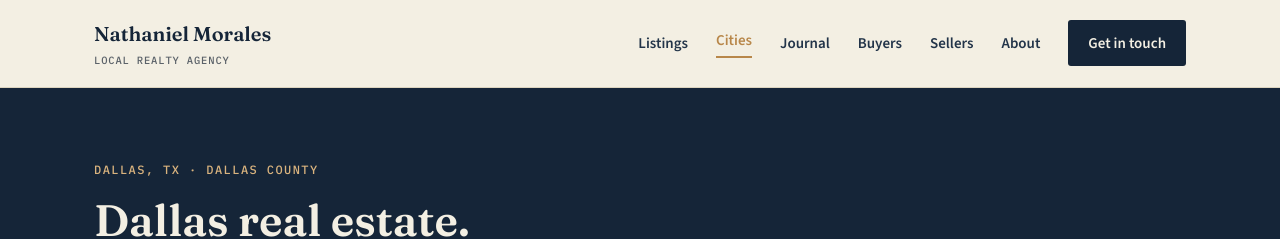
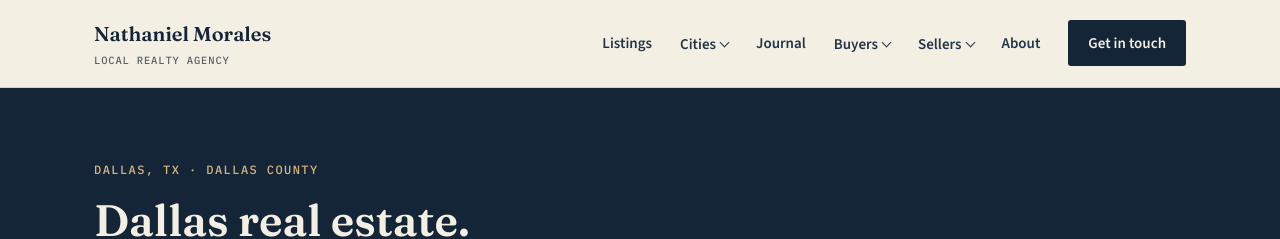
Before and after one commit to nathanielmorales7/deedanddoor, a Jekyll site: the page dallas.html, which Jekyll copies as it is, in a window 1280 px wide. Shown: the top 239 px of the page. Built offline with Jekyll 4.4.1, drawn with Linux system fonts in a browser that asks for light colours.

Commit message:
Fix Cities/Buyers/Sellers nav dropdowns on city landing pages

```diff
--- a/dallas.html
+++ b/dallas.html
@@ -80,6 +80,26 @@
     .statstrip-inner{flex-wrap:wrap;}
     .stat{flex:1 1 45%;border-right:none;margin-bottom:10px;}
   }
+
+  .navdrop{position:relative;}
+  .navdrop-trigger{display:inline-flex;align-items:center;gap:5px;cursor:pointer;}
+  .navdrop-trigger::after{content:'';width:6px;height:6px;border-right:1.5px solid currentColor;border-bottom:1.5px solid currentColor;transform:rotate(45deg);margin-top:-3px;}
+  .navdrop-menu{display:none;position:absolute;top:100%;left:0;margin-top:18px;background:#fff;border:1px solid var(--line);border-radius:3px;box-shadow:0 14px 28px rgba(28,30,32,0.14);min-width:230px;padding:6px;z-index:30;}
+  .navdrop-menu::before{content:'';position:absolute;top:-18px;left:0;right:0;height:18px;}
+  .navdrop:hover .navdrop-menu,.navdrop:focus-within .navdrop-menu,.navdrop.hover-open .navdrop-menu{display:block;}
+  .navdrop-menu a{display:block;padding:11px 12px;font-size:14px;font-weight:400;color:var(--ink-soft);border-radius:2px;}
+  .navdrop-menu a:hover{background:var(--paper-dark);color:var(--ink);}
+  .navdrop-menu.mega{min-width:620px;max-width:92vw;padding:20px 22px;}
+  .mega-grid{display:grid;grid-template-columns:repeat(5,1fr);gap:18px;}
+  .mega-group .mega-head{font-family:'IBM Plex Mono',monospace;font-size:10.5px;letter-spacing:.07em;text-transform:uppercase;color:var(--sage);margin-bottom:8px;padding-bottom:6px;border-bottom:1px solid var(--line);}
+  .mega-group ul{list-style:none;margin:0;padding:0;}
+  .mega-group a{display:block;padding:6px 4px;font-size:13.5px;font-weight:400;border-radius:2px;color:var(--ink-soft);}
+  .mega-group a:hover{background:var(--paper-dark);color:var(--ink);}
+  .mega-group .todo{color:#A8A296;}
+  @media (max-width:860px){
+    .navdrop-menu.mega{min-width:0;max-width:none;}
+    .mega-grid{grid-template-columns:1fr;gap:0;}
+  }
 </style>
 </head>
 <body>
@@ -92,10 +112,82 @@
     </a>
     <div class="navlinks">
       <a href="listings.html">Listings</a>
-      <a href="#" class="active">Cities</a>
+      <div class="navdrop">
+        <a href="#" class="navdrop-trigger">Cities</a>
+        <div class="navdrop-menu mega">
+          <div class="mega-grid">
+            <div class="mega-group">
+              <div class="mega-head">Core Cities</div>
+              <ul>
+                <li><a href="dallas.html">Dallas</a></li>
+                <li><a href="fort-worth.html">Fort Worth</a></li>
+              </ul>
+            </div>
+            <div class="mega-group">
+              <div class="mega-head">North Dallas &amp; Collin Co.</div>
+              <ul>
+                <li><a href="plano.html">Plano</a></li>
+                <li><a href="richardson.html">Richardson</a></li>
+                <li><a href="mckinney.html">McKinney</a></li>
+                <li><a href="frisco.html">Frisco</a></li>
+                <li><a href="prosper.html">Prosper</a></li>
+                <li><a class="todo">Allen</a></li>
+                <li><a class="todo">Celina</a></li>
+              </ul>
+            </div>
+            <div class="mega-group">
+              <div class="mega-head">Denton County</div>
+              <ul>
+                <li><a href="denton.html">Denton</a></li>
+                <li><a href="lewisville.html">Lewisville</a></li>
+                <li><a href="carrollton.html">Carrollton</a></li>
+                <li><a class="todo">Flower Mound</a></li>
+                <li><a class="todo">Little Elm</a></li>
+                <li><a class="todo">Grapevine</a></li>
+              </ul>
+            </div>
+            <div class="mega-group">
+              <div class="mega-head">Mid-Cities &amp; South</div>
+              <ul>
+                <li><a href="arlington.html">Arlington</a></li>
+                <li><a href="grand-prairie.html">Grand Prairie</a></li>
+                <li><a href="irving.html">Irving</a></li>
+                <li><a class="todo">Mansfield</a></li>
+                <li><a class="todo">North Richland Hills</a></li>
+                <li><a class="todo">Waxahachie</a></li>
+              </ul>
+            </div>
+            <div class="mega-group">
+              <div class="mega-head">East DFW</div>
+              <ul>
+                <li><a href="garland.html">Garland</a></li>
+                <li><a href="mesquite.html">Mesquite</a></li>
+                <li><a class="todo">Rowlett</a></li>
+                <li><a class="todo">Forney</a></li>
+                <li><a class="todo">Terrell</a></li>
+                <li><a class="todo">Rockwall</a></li>
+              </ul>
+            </div>
+          </div>
+        </div>
+      </div>
       <a href="journal.html">Journal</a>
-      <a href="buyers.html">Buyers</a>
-      <a href="sellers.html">Sellers</a>
+      <div class="navdrop">
+        <a href="buyers.html" class="navdrop-trigger">Buyers</a>
+        <div class="navdrop-menu">
+          <a href="buyers.html">Buyer Overview</a>
+          <a href="investors.html">Investors &amp; Flippers</a>
+          <a href="landlords.html">Landlords</a>
+        </div>
+      </div>
+      <div class="navdrop">
+        <a href="sellers.html" class="navdrop-trigger">Sellers</a>
+        <div class="navdrop-menu">
+          <a href="sellers.html">Seller Overview</a>
+          <a href="expired-listing.html">My Home Didn't Sell</a>
+          <a href="fsbo.html">How to Sell on My Own</a>
+        </div>
+      </div>
       <a href="about.html">About</a>
       <a href="mailto:nate@deedanddoor.com" class="navcta">Get in touch</a>
     </div>
```
Also changed, not shown: other parts of dallas.html (+14 -0 lines).
